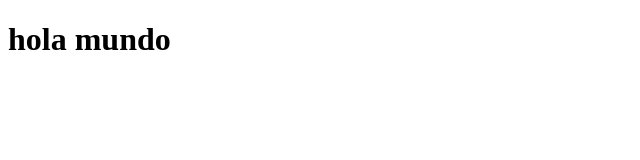
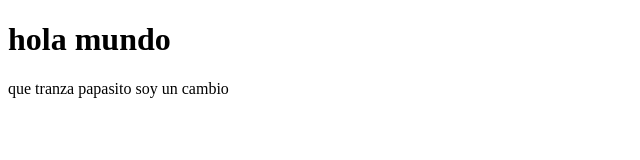
Before and after one commit to Alexcasanova10/nuevo-repositorio, a plain HTML site: page index.html in a window 1280 px wide. Shown: the whole page, without its empty margins (0-640 px from the left). Drawn offline with Linux system fonts and the light colour scheme.

Commit message:
se actualiza parrafo

```diff
--- a/index.html
+++ b/index.html
@@ -8,5 +8,9 @@
 <body>
     <h1>hola mundo</h1>
 
+    <p>que tranza papasito soy un cambio</p>
+
+
+
 </body>
 </html>
```
